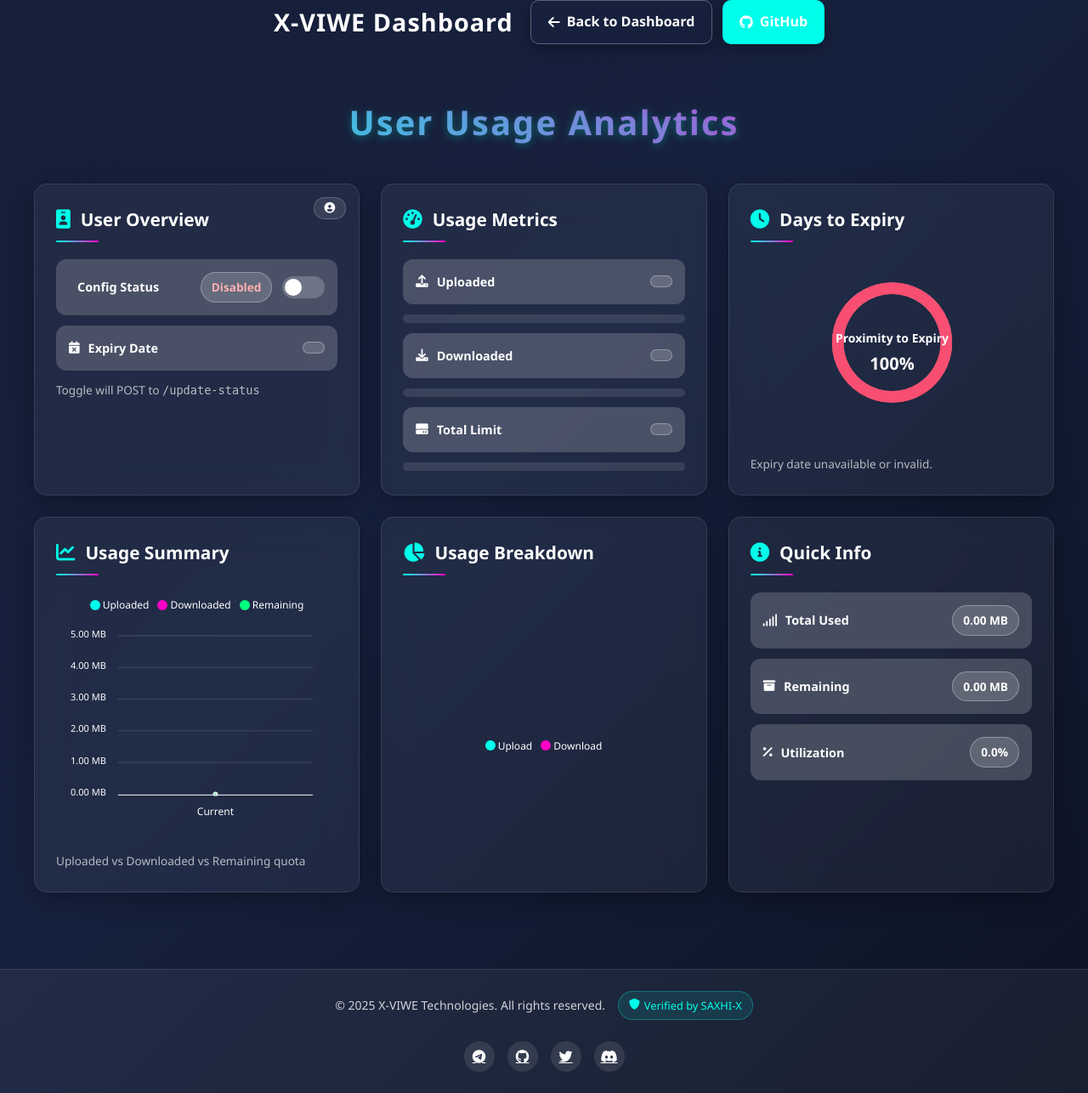
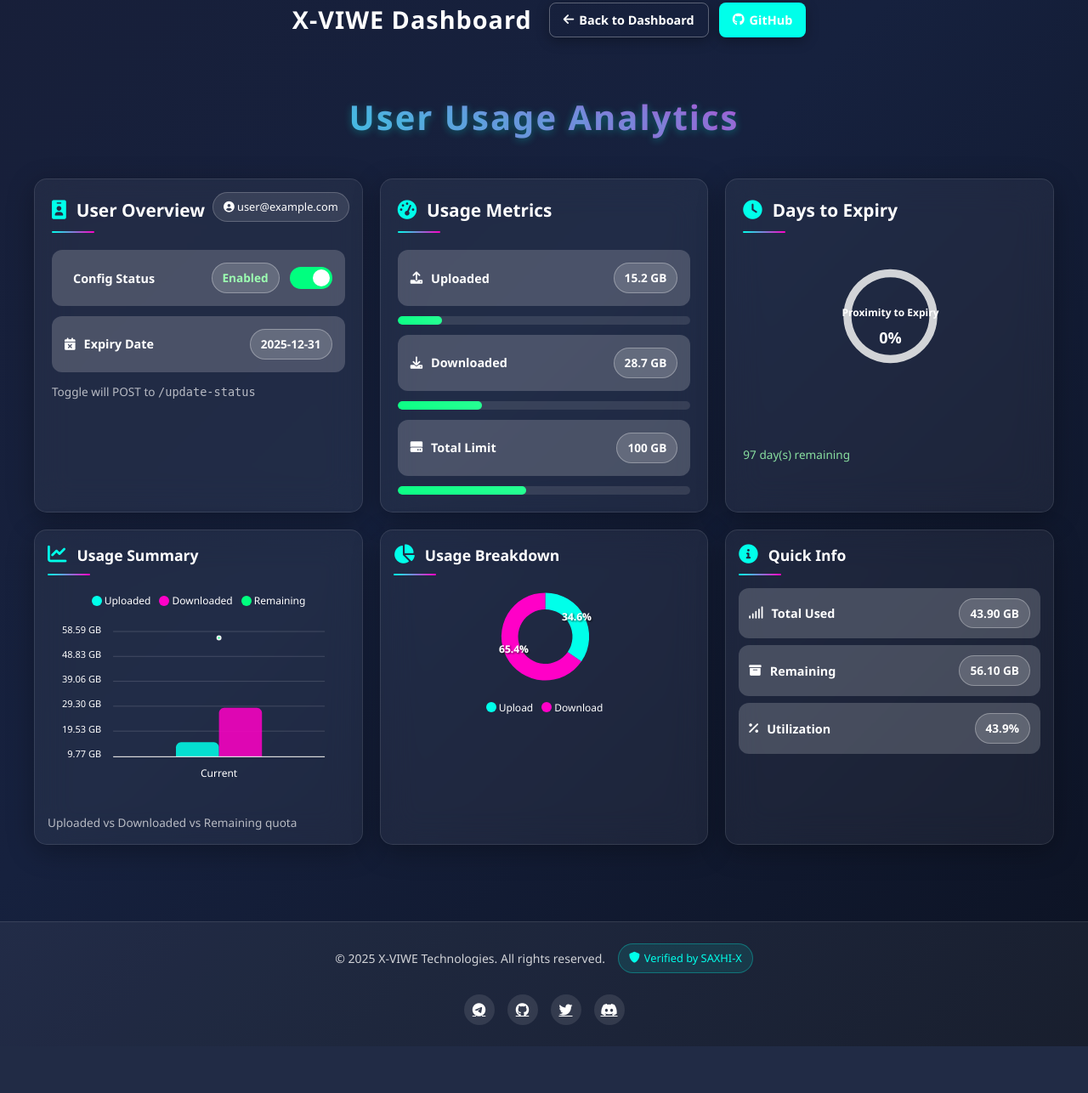
Before and after one commit to SAXHI-X/X-VIWE, a Python web app: template templates/result.html in a window 1280 px wide. Shown: the whole page at 85% size. After the commit the page ends 1231 px from the top, so only its background shows below. Run offline with Jinja, Linux system fonts and the light colour scheme; the template is opened without the code that fills it, so the values that code supplies are empty; some libraries are stand-ins or nearby versions.

Commit message:
Update result.html

```diff
--- a/templates/result.html
+++ b/templates/result.html
@@ -1,3 +1,4 @@
+<!DOCTYPE html>
 <html lang="en">
 <head>
     <meta charset="UTF-8">
@@ -91,20 +92,22 @@
             gap: 12px;
         }
 
+        /* Smaller buttons */
         .btn {
             background: var(--primary);
             color: #fff;
             border: none;
-            border-radius: 10px;
-            padding: 12px 20px;
+            border-radius: 8px; /* Smaller radius */
+            padding: 8px 16px; /* Smaller padding */
             cursor: pointer;
-            box-shadow: 0 6px 20px rgba(0, 0, 0, 0.3);
+            box-shadow: 0 4px 15px rgba(0, 0, 0, 0.3); /* Smaller shadow */
             font-weight: 600;
             text-decoration: none;
             display: flex;
             align-items: center;
-            gap: 8px;
+            gap: 6px; /* Smaller gap */
             transition: all 0.3s ease;
+            font-size: 0.9rem; /* Smaller font */
         }
 
         .btn.outline {
@@ -114,7 +117,7 @@
 
         .btn:hover {
             transform: translateY(-2px);
-            box-shadow: 0 8px 25px rgba(0, 0, 0, 0.4);
+            box-shadow: 0 6px 20px rgba(0, 0, 0, 0.4);
         }
 
         /* Container Styling */
@@ -128,7 +131,7 @@
         /* Grid Layout */
         .grid {
             display: grid;
-            gap: 25px;
+            gap: 20px; /* Smaller gap */
             grid-template-columns: repeat(auto-fit, minmax(350px, 1fr));
         }
 
@@ -140,10 +143,29 @@
             border: 1px solid var(--card-border);
             border-radius: 15px;
             box-shadow: 0 8px 32px rgba(0, 0, 0, 0.3);
-            padding: 25px;
+            padding: 20px; /* Smaller padding */
             transition: all 0.3s ease;
             position: relative;
             overflow: hidden;
+        }
+
+        /* Smaller cards for specific sections */
+        .card.small {
+            padding: 15px; /* Even smaller padding */
+        }
+
+        .card.small h3 {
+            font-size: 1.1rem; /* Smaller title */
+            margin-bottom: 15px; /* Smaller margin */
+        }
+
+        .card.small .metric {
+            padding: 12px; /* Smaller metric padding */
+            margin: 8px 0; /* Smaller margin */
+        }
+
+        .card.small .chart {
+            height: 180px; /* Smaller chart height */
         }
 
         .card::before {
@@ -458,8 +480,8 @@
             }
 
             .btn {
-                padding: 10px 16px;
-                font-size: 0.9rem;
+                padding: 8px 14px;
+                font-size: 0.85rem;
             }
         }
     </style>
@@ -490,7 +512,7 @@
         <div class="grid">
             <!-- User Overview -->
             <div class="card">
-                <span class="pill"><i class="fas fa-user-circle"></i> {{ email }}</span>
+                <span class="pill"><i class="fas fa-user-circle"></i> user@example.com</span>
                 <h3><i class="fas fa-id-badge"></i>User Overview</h3>
 
                 <div class="metric">
@@ -503,7 +525,7 @@
 
                 <div class="metric">
                     <div class="label"><i class="fas fa-calendar-xmark"></i> Expiry Date</div>
-                    <div class="badge" id="expiry-badge">{{ expiry_date }}</div>
+                    <div class="badge" id="expiry-badge">2025-12-31</div>
                 </div>
 
                 <div class="muted">Toggle will POST to <code>/update-status</code></div>
@@ -515,7 +537,7 @@
 
                 <div class="metric">
                     <div class="label"><i class="fas fa-upload"></i> Uploaded</div>
-                    <div class="badge">{{ up }}</div>
+                    <div class="badge">15.2 GB</div>
                 </div>
                 <div class="progress-container">
                     <div id="uploaded-bar" class="progress-bar"></div>
@@ -523,7 +545,7 @@
 
                 <div class="metric">
                     <div class="label"><i class="fas fa-download"></i> Downloaded</div>
-                    <div class="badge">{{ down }}</div>
+                    <div class="badge">28.7 GB</div>
                 </div>
                 <div class="progress-container">
                     <div id="downloaded-bar" class="progress-bar"></div>
@@ -531,7 +553,7 @@
 
                 <div class="metric">
                     <div class="label"><i class="fas fa-hard-drive"></i> Total Limit</div>
-                    <div class="badge">{{ total }}</div>
+                    <div class="badge">100 GB</div>
                 </div>
                 <div class="progress-container">
                     <div id="limit-bar" class="progress-bar"></div>
@@ -545,21 +567,21 @@
                 <div class="muted" id="expiry-desc">—</div>
             </div>
 
-            <!-- Summary Chart -->
-            <div class="card">
+            <!-- Summary Chart - Made smaller -->
+            <div class="card small">
                 <h3><i class="fas fa-chart-line"></i>Usage Summary</h3>
                 <div id="summary-chart" class="chart"></div>
                 <div class="muted">Uploaded vs Downloaded vs Remaining quota</div>
             </div>
 
-            <!-- Usage Breakdown -->
-            <div class="card">
+            <!-- Usage Breakdown - Made smaller -->
+            <div class="card small">
                 <h3><i class="fas fa-chart-pie"></i>Usage Breakdown</h3>
                 <div id="breakdown" class="chart small"></div>
             </div>
 
-            <!-- Quick Info -->
-            <div class="card">
+            <!-- Quick Info - Made smaller -->
+            <div class="card small">
                 <h3><i class="fas fa-circle-info"></i>Quick Info</h3>
 
                 <div class="metric">
@@ -635,11 +657,11 @@
         }
 
         // ===== Read values from Jinja =====
-        const upStr = "{{ up }}";
-        const downStr = "{{ down }}";
-        const totalStr = "{{ total }}";
-        const userStatus = ("{{ user_status }}".trim().toLowerCase() === "enabled");
-        const expiryStr = "{{ expiry_date }}";
+        const upStr = "15.2 GB";
+        const downStr = "28.7 GB";
+        const totalStr = "100 GB";
+        const userStatus = true;
+        const expiryStr = "2025-12-31";
 
         // Convert to MB for calculations
         let upMB = toMB(parseNum(upStr), unit(upStr));
@@ -737,7 +759,7 @@
         const summaryOptions = {
             chart: {
                 type: 'line',
-                height: 280,
+                height: 240, // Smaller height
                 foreColor: '#fff',
                 toolbar: { show: false },
                 fontFamily: 'Segoe UI, Arial, sans-serif'
@@ -775,7 +797,7 @@
         const breakdownOptions = {
             chart: {
                 type: 'donut',
-                height: 220,
+                height: 180, // Smaller height
                 foreColor: '#fff',
                 toolbar: { show: false },
                 fontFamily: 'Segoe UI, Arial, sans-serif'
@@ -808,7 +830,7 @@
         const gaugeOptions = {
             chart: {
                 type: 'radialBar',
-                height: 220,
+                height: 180, // Smaller height
                 foreColor: '#fff',
                 toolbar: { show: false },
                 fontFamily: 'Segoe UI, Arial, sans-serif'
@@ -821,13 +843,13 @@
                     hollow: { size: '58%' },
                     dataLabels: {
                         name: {
-                            fontSize: '14px',
+                            fontSize: '12px', // Smaller font
                             color: '#fff'
                         },
                         value: {
                             formatter: (val) => val.toFixed(0) + '%',
                             color: '#fff',
-                            fontSize: '20px',
+                            fontSize: '18px', // Smaller font
                             fontWeight: 'bold'
                         }
                     }
```
